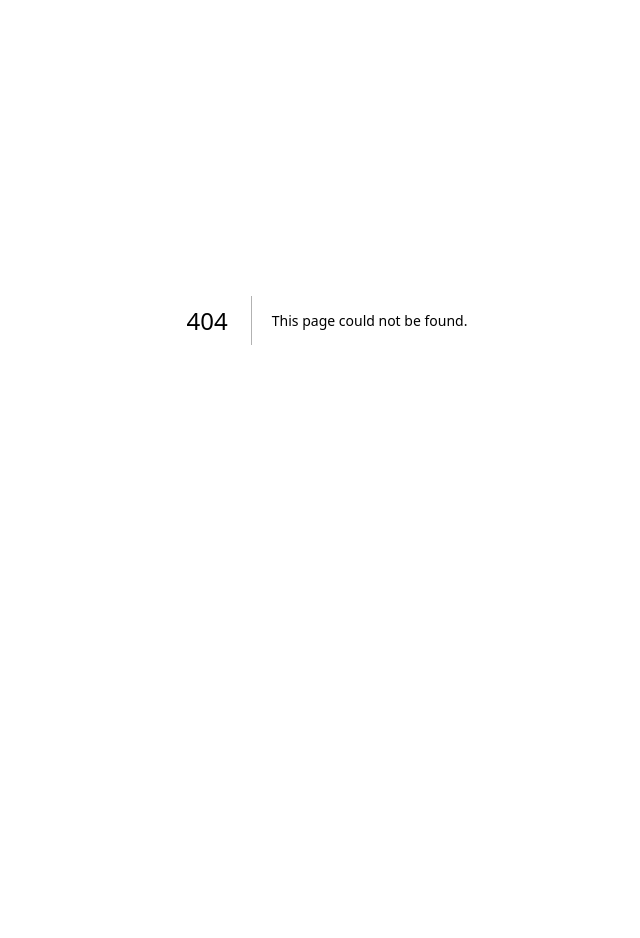
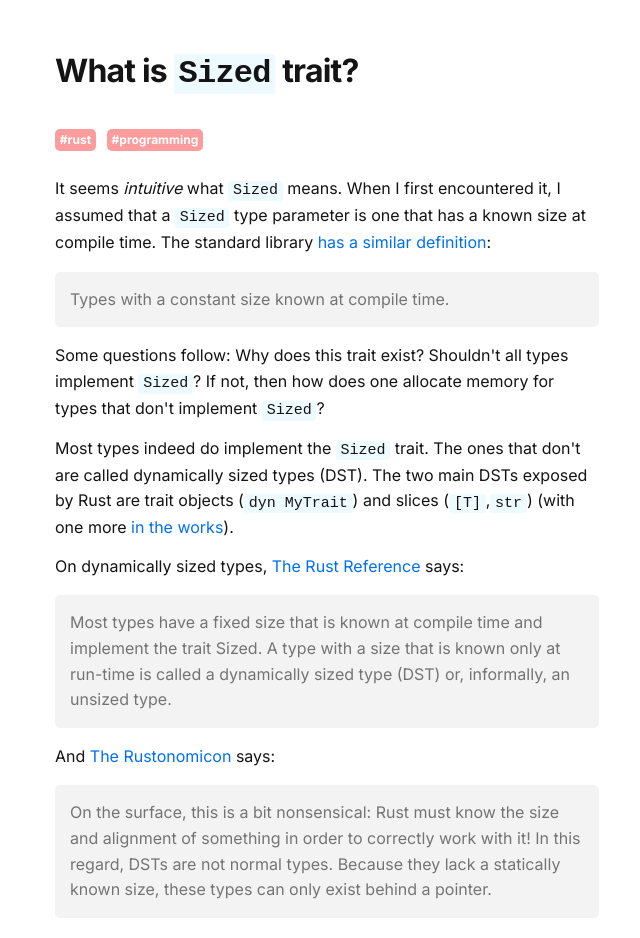
Before and after one commit to mnpw/mrinal.pw, a Next.js app: page /rust-sized-trait in a window 1280 px wide. Before the commit this address had no page. Shown: the part 80-1018 px from the top of the page, without its empty margins (313-953 px from the left). Before the commit the page ends 800 px from the top, so only its background shows below. Built offline with nearby package versions, Linux system fonts and the light colour scheme.

Commit message:
add 'what is sized trait?'

```diff
--- a/pages/notes/index.js
+++ b/pages/notes/index.js
@@ -12,6 +12,9 @@ export default function Posts() {
                 <h3 className={utilStyles.headingMd}>2023</h3>
             </div>
             <ul className={utilStyles.list}>
+                <li className={utilStyles.listItem}>
+                    <span className={utilStyles.labelText + " " + utilStyles.tag}>06 nov</span> <Link href="/rust-sized-trait/" >What is Sized trait?</Link>
+                </li>
                 <li className={utilStyles.listItem}>
                     <span className={utilStyles.labelText + " " + utilStyles.tag}>20 aug</span> <Link href="/curse-of-ambition/" >The curse of ambition</Link>
                 </li>
--- /dev/null
+++ b/pages/rust-sized-trait/index.js
@@ -0,0 +1,55 @@
+import Layout from "../../components/layout"
+import Link from 'next/link'
+import utilStyles from '../../styles/utils.module.css'
+
+export default function Posts() {
+    return (
+        <Layout>
+            <h2 className={utilStyles.headingXl}>What is <code>Sized</code> trait?</h2>
+            <p style={{ marginBottom: "1.5em" }}><span className={utilStyles.labelText}>#rust</span> <span className={utilStyles.labelText}>#programming</span></p>
+            <p>It seems <em>intuitive</em> what <code>Sized</code> means. When I first encountered it, I assumed that a <code>Sized</code> type parameter is one that has a known size at compile time. The standard library <Link href="https://doc.rust-lang.org/std/marker/trait.Sized.html" target="_blank" rel="noopener">has a similar definition</Link>:</p>
+            <blockquote>
+                Types with a constant size known at compile time.
+            </blockquote>
+            <p>
+                Some questions follow: Why does this trait exist? Shouldn't all types implement <code>Sized</code>? If not, then how does one allocate memory for types that don't implement <code>Sized</code>?
+            </p>
+            <p>
+                Most types indeed do implement the <code>Sized</code> trait. The ones that don't are called dynamically sized types (DST). The two main DSTs exposed by Rust are trait objects (<code>dyn MyTrait</code>) and slices (<code>[T]</code>,<code>str</code>) (with one more <Link href="https://doc.rust-lang.org/nomicon/exotic-sizes.html#extern-types" target="_blank" rel="noopener">in the works</Link>).
+            </p>
+
+            <p>On dynamically sized types, <Link href="https://doc.rust-lang.org/nomicon/exotic-sizes.html#extern-types" target="_blank" rel="noopener">The Rust Reference</Link> says:
+
+                <blockquote>
+                    Most types have a fixed size that is known at compile time and implement the trait Sized. A type with a size that is known only at run-time is called a dynamically sized type (DST) or, informally, an unsized type.
+                </blockquote>
+                And <Link href="https://doc.rust-lang.org/nomicon/exotic-sizes.html#extern-types" target="_blank" rel="noopener">The Rustonomicon</Link> says:
+                <blockquote>
+                    On the surface, this is a bit nonsensical: Rust must know the size and alignment of something in order to correctly work with it! In this regard, DSTs are not normal types. Because they lack a statically known size, these types can only exist behind a pointer.
+                </blockquote>
+            </p>
+            <p>
+                So although DSTs exist, they can't be accessed directly — only through a pointer to them. And to address my concern, it is not so much that all types should implement <code>Sized</code>, <Link href="https://doc.rust-lang.org/reference/dynamically-sized-types.html" target="_blank" rel="noopener">rather</Link> all variables, function parameters, const items and static items must be <code>Sized</code>.
+            </p>
+
+            <p>
+                But then why do DSTs even exist in Rust? <Link href="https://smallcultfollowing.com/babysteps/blog/2013/04/30/dynamically-sized-types/" target="_blank" rel="noopener">While introducing them</Link>, Niko Matsakis notes:
+                <blockquote>
+                    If we change the representation of vectors and slices [to use DSTs], we can have composable types and all the efficiency and flexibility of the current system. The price is that we must distinguish “sized” from “unsized” type parameters.
+                </blockquote>
+            </p>
+            <p>
+                In essence the trait <code>Sized</code> <Link href="https://github.com/rust-lang/rust/issues/6308#issuecomment-18554501" target="_blank" rel="noopener">exists</Link> because DSTs exist. And DST exist because, uh well, to make things more 'composable' (don't ask me the details, that is above my pay grade).
+            </p>
+            <p> Anywho, <code>Sized</code> is a trait that most people writing Rust will not be worrying about most of the time since all generic type parameters are sized by default everywhere. An interesting scenario where one might encounter it is while <Link href="https://stackoverflow.com/questions/30938499/why-is-the-sized-bound-necessary-in-this-trait" target="_blank" rel="noopener">defining default Trait methods</Link>.
+            </p>
+            <p><code>Sized</code> is a seemingly simple trait but a lot of things lead to it existing in the standard library! Thanks for reading. If you want to know about DSTs, here are some interesting links to follow through:</p>
+
+            <ul className={utilStyles.list} style={{ marginTop: "1rem", marginLeft: "1rem" }}>
+                <li style={{ marginBottom: "0.5rem" }}>• <Link href="https://doc.rust-lang.org/nomicon/exotic-sizes.html" target="_blank" rel="noopener">Exotically Sized Types</Link></li>
+                <li style={{ marginBottom: "0.5rem" }}>• <Link href="https://smallcultfollowing.com/babysteps/blog/2014/01/05/dst-take-5/" target="_blank" rel="noopener">DST, Take 5</Link></li>
+                <li style={{ marginBottom: "0.5rem" }}>• <Link href="https://faultlore.com/blah/dsts-are-polymorphic-generics/" target="_blank" rel="noopener">DSTs Are Just Polymorphically Compiled Generics</Link> </li>
+            </ul>
+        </Layout>
+    )
+}
--- a/styles/global.css
+++ b/styles/global.css
@@ -29,10 +29,10 @@ code {
   font-size: 15px;
 }
 
-p > code,
-li > code,
-dd > code,
-td > code {
+p>code,
+li>code,
+dd>code,
+td>code {
   background: #edfaff;
   word-wrap: break-word;
   box-decoration-break: clone;
@@ -40,9 +40,20 @@ td > code {
   border-radius: .2rem;
 }
 
+h2>code {
+  background: #edfaff;
+  word-wrap: break-word;
+  box-decoration-break: clone;
+  padding: .05rem .3rem .1rem;
+  border-radius: .2rem;
+  font-size: 2rem;
+  line-height: 1.3;
+  font-weight: 800;
+}
+
 pre code {
   display: block;
-  background:none;
+  background: none;
   white-space: pre;
   -webkit-overflow-scrolling: touch;
   overflow-x: scroll;
```
